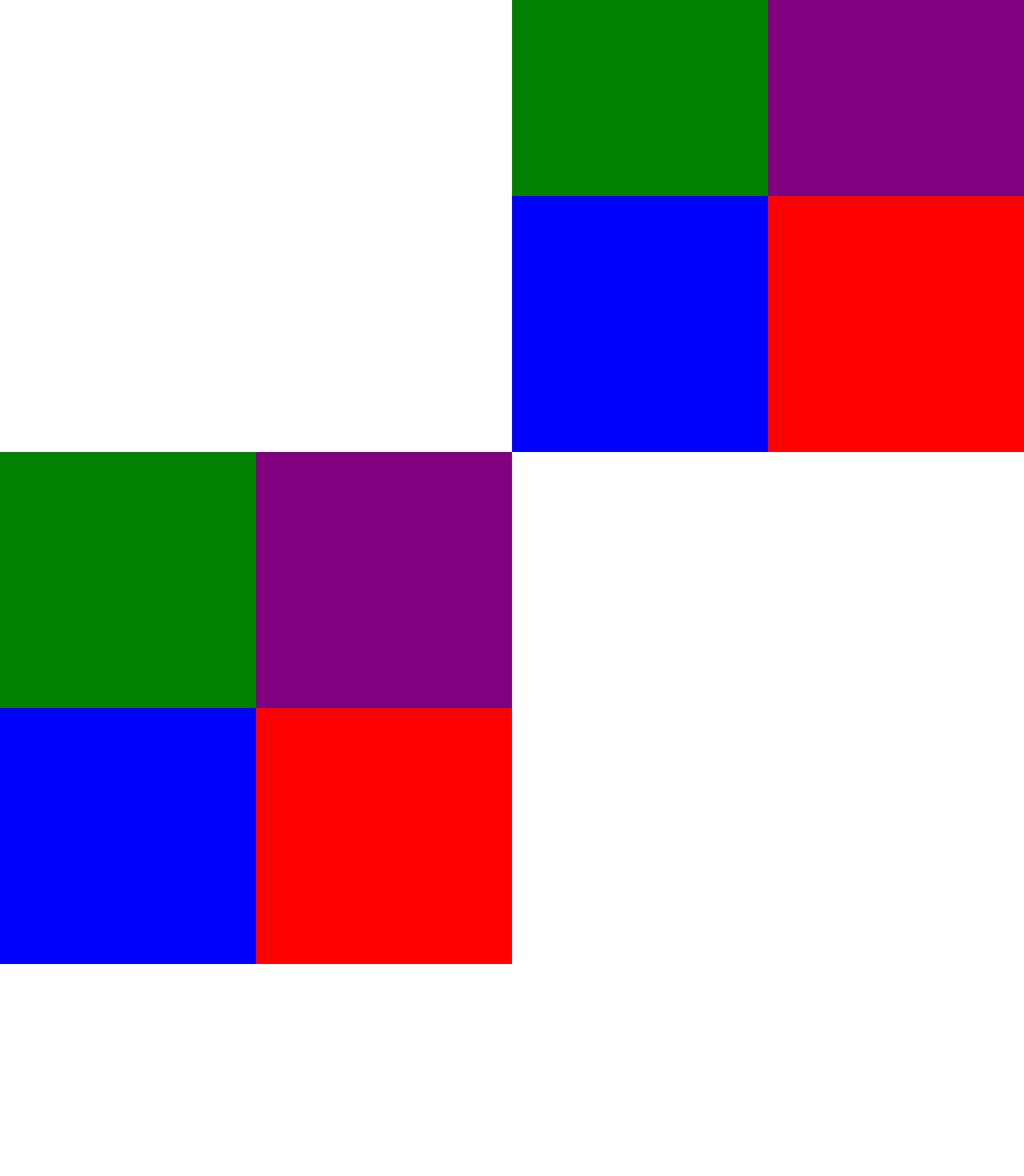
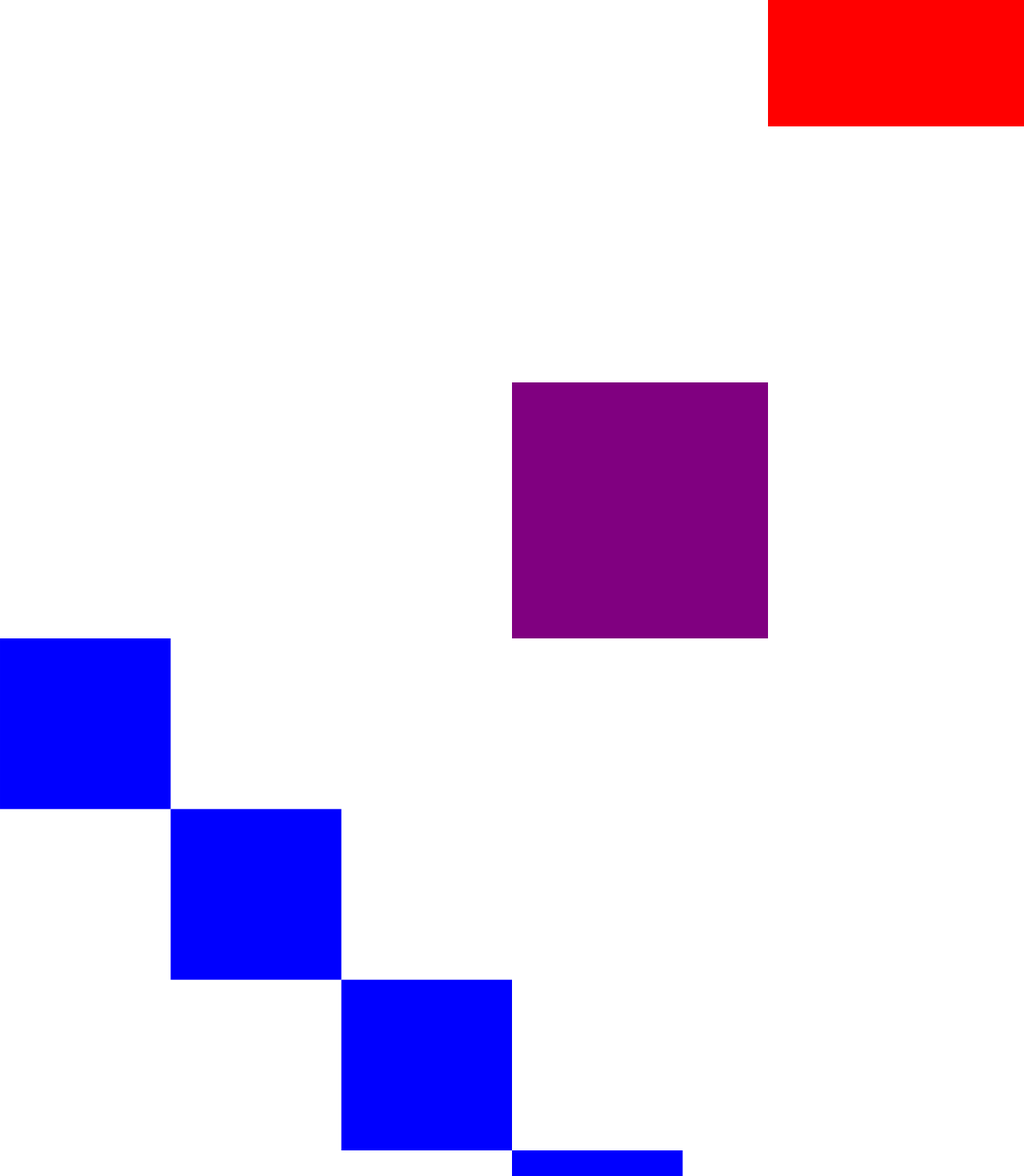
Before and after one commit to quaffpotion/stock-frontend, an Angular app in the folder frontend/: page / in a window 1280 px wide. Shown: the part 1330-2800 px from the top of the page at 80% size. Before the commit the page ends 2540 px from the top, so only its background shows below. Built offline with nearby package versions, Linux system fonts and the light colour scheme.

Commit message:
testing svg

```diff
--- a/frontend/src/app/app.component.html
+++ b/frontend/src/app/app.component.html
@@ -1,3 +1,36 @@
 <app-search-container [mockdata]="mockdata"></app-search-container>
 
+<!-- viewBox takes the height of the svg (which may or may not be automatically
+  determined) and makes a scale of e.g. 4 units. Then the height is e.g. 6 units
+- except these are using the same scale as the horizontal scale which ultimately
+came from the height -->
+<svg width="100" heigh="200"></svg>
+  <svg viewBox="0 0 4 6">
+    <rect
+      *ngFor="let i of [1, 2, 3, 4]; index as idx"
+      [attr.x]="idx"
+      [attr.y]="idx"
+      width="1"
+      height="1"
+      fill="red"
+    ></rect>
+    <rect x="2" y="5" width="1" height="1" fill="purple"></rect>
+  </svg>
+<svg viewBox="0 0 6 3.5">
+  <g>
+    <rect
+      *ngFor="let i of [1, 2, 3, 4]; index as idx"
+      [attr.x]="idx"
+      [attr.y]="idx"
+      width="1"
+      height="1"
+      fill="blue"
+    ></rect>
+  </g>
+</svg>
+<div>
+  <svg width="200" height="100">
+    <rect fill="red"></rect>
+  </svg>
+</div>
 <app-candlestick-chart></app-candlestick-chart>
--- a/frontend/src/app/candlestick-chart/candlestick-chart.component.html
+++ b/frontend/src/app/candlestick-chart/candlestick-chart.component.html
@@ -1,5 +1,3 @@
-<div>some content to fill the box</div>
-
 <svg viewBox="0 -100 1000 100">
   <g transform="scale(1,-1)">
     <rect
--- a/frontend/src/app/search-container/search-container.component.html
+++ b/frontend/src/app/search-container/search-container.component.html
@@ -1,4 +1,4 @@
-<div *ngFor="let s of detailStocks">name: {{ s.name }}</div>
+<!-- <div *ngFor="let s of detailStocks">name: {{ s.name }}</div>
 <div>
   selected:
   <pre>{{ selected$ | async }}</pre>
@@ -6,7 +6,7 @@
   <pre>{{ selectedStock$ | async | json }}</pre>
   stocks:
   <pre>{{ stocks$ | async | json }}</pre>
-</div>
+</div> -->
 
 <div class="search-bar-container">
   <form class="search-bar">
```
